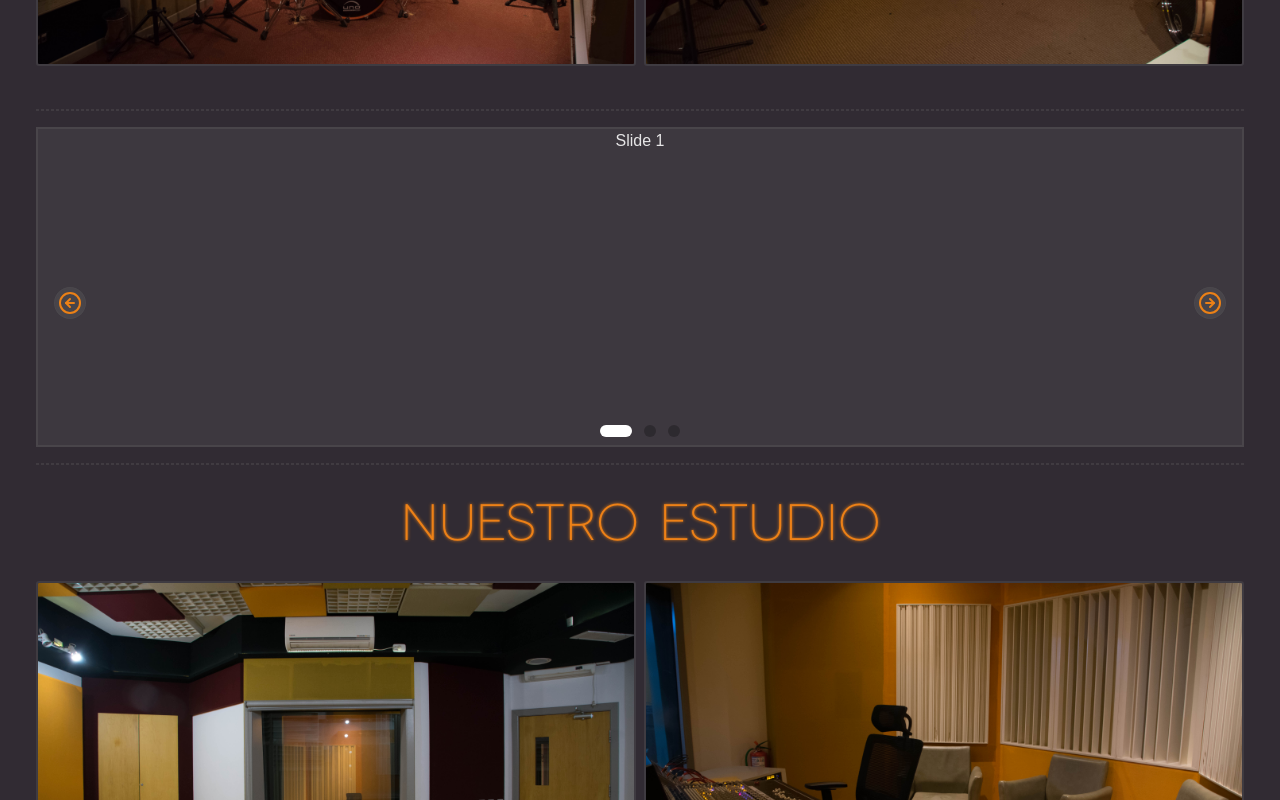
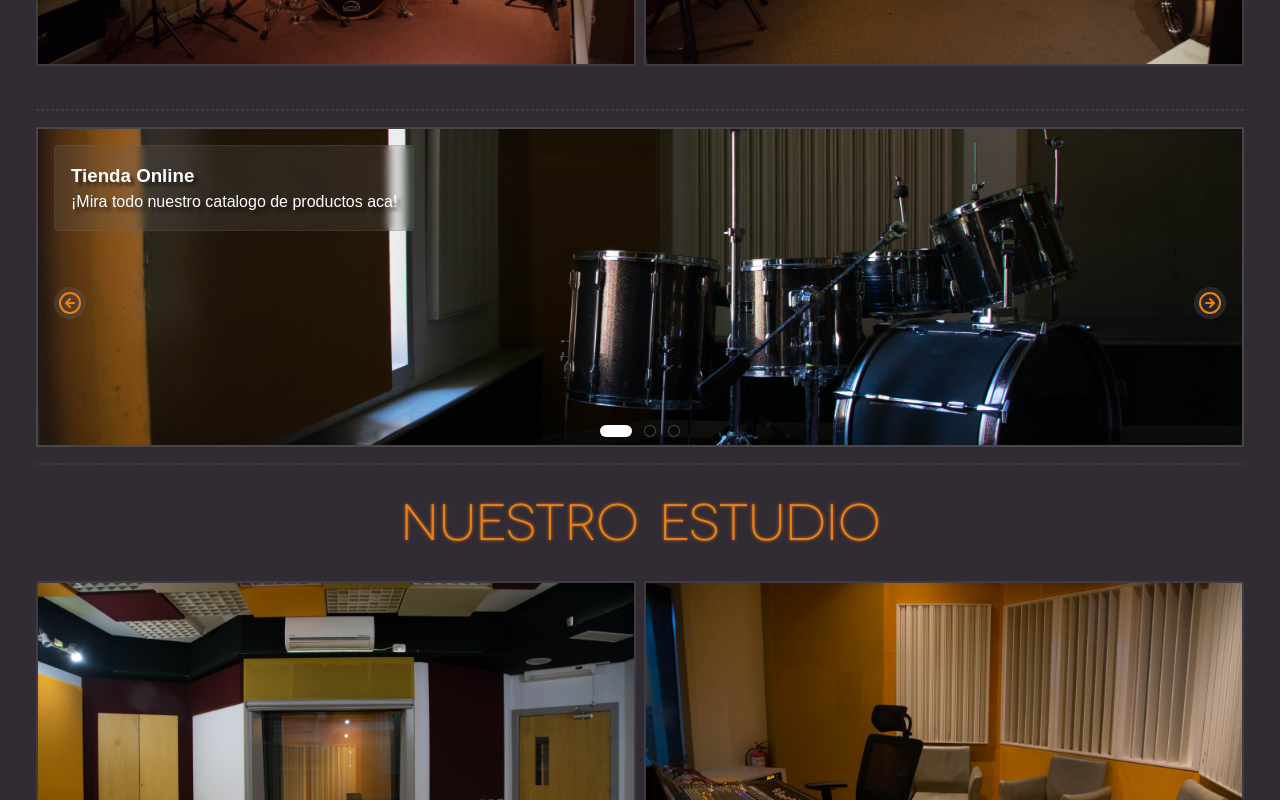
Before and after one commit to tgsauz/cuzco-webpage, a React (Vite) app: page / in a window 1280 px wide. Shown: the part 2500-3300 px from the top of the page. Built offline with nearby package versions, Linux system fonts and the light colour scheme; a web font is replaced by a local one.

Commit message:
Version 0.3.4
Last revision

TLDR: Added new background image, updated footer, slider and about page styles.

TO-DO: Add links to each slide.

```diff
--- a/src/components/footer.jsx
+++ b/src/components/footer.jsx
@@ -6,7 +6,7 @@ const Footer = () => {
             <div className="footer">
                 <div className="footer-container">
                     <div className='footer-logo'>
-                        <img src="/icon/iconocuzco.jpg"/>
+                        <img src="/icon/elcuzcologo.jpg"/>
                     </div>
                     <div className="footer-text">
                         <p>2024 © El Cuzco</p>
--- a/src/components/slider.jsx
+++ b/src/components/slider.jsx
@@ -6,9 +6,53 @@ const Slider = () => {
   const [currentSlide, setCurrentSlide] = useState(0);
 
   const slides = [
-    { id: 1, content: 'Slide 1' },
-    { id: 2, content: 'Slide 2' },
-    { id: 3, content: 'Slide 3' },
+    { id: 1, content: (
+      <a className='storelink' href='https://pedix.app/el-cuzco' target='_blank' rel='noopener noreferrer'>
+        <div className='slide-content'>
+          <div className='text'>
+            <h3>
+              Tienda Online
+            </h3>
+            <p>
+              ¡Mira todo nuestro catalogo de productos aca!
+            </p>
+          </div>
+          <img src='/background/bg01.jpg' />
+        </div>
+      </a>
+    ) },
+    { id: 2, content: (
+      <a className='link'>
+        <div className='slide-content'>
+          <div className='text'>
+            <h3>
+              ¡Graba tu multitrack!
+            </h3>
+            <p>
+              Necesitas grabar tu multitrack? Ponete en contacto con nostros
+            </p>
+          </div>
+          <img src='/background/bg04.jpg' />
+        </div>
+
+      </a>
+    ) },
+    { id: 3, content: (
+      <a className='link'>
+        <div className='slide-content'>
+          <div className='text'>
+            <h3>
+              Promo X
+            </h3>
+            <p>
+              Tenemos oferta para grabacion multitrack por todo el mes de noviembre.
+            </p>
+          </div>
+          <img src='/background/bg02.jpg' />
+        </div>
+
+      </a>
+    ) },
   ];
 
   const handleArrowClick = (direction) => {
--- a/src/styles/about.css
+++ b/src/styles/about.css
@@ -49,6 +49,7 @@
     padding: 1rem;
     border-radius: 0.25rem;
     max-width: 100%;
+    text-shadow: 0.25rem 0.25rem 0.2rem rgba(0, 0, 0, 0.5);
 }
 .separator {
     width: calc(100% - 2.5rem);
--- a/src/styles/slider.css
+++ b/src/styles/slider.css
@@ -6,7 +6,6 @@
     border: 0.15rem solid rgba(109, 109, 109, 0.25);
     background-color: rgba(109, 109, 109, 0.2);
 }
-
 .slide {
     position: absolute;
     top: 0;
@@ -15,11 +14,38 @@
     height: 100%;
     display: none;
 }
-
 .slide.active {
     display: block;
 }
-
+.slide-content {
+    position: relative;
+    width: 100%;
+    height: 100%;
+}
+.slide-content > .text {
+    position: absolute;
+    top: 0;
+    left: 0;
+    display: flex;
+    flex-direction: column;
+    justify-content: start;
+    align-items: start;
+    color: #fff;
+    text-shadow: 0 0 0.2rem rgba(0, 0, 0, 0.5);
+    padding: 1rem;
+    margin: 0.5rem;
+    background-color: rgba(109, 109, 109, 0.2);
+    backdrop-filter: blur(0.25rem);
+    border: 0.1rem solid rgba(109, 109, 109, 0.2);
+    border-radius: 0.25rem;
+    text-shadow: 0.25rem 0.25rem 0.2rem rgba(0, 0, 0, 0.5);
+    margin: 1rem;
+}
+.slide-content > img {
+    width: 100%;
+    height: 100%;
+    object-fit: cover;
+}
 .dots {
     position: absolute;
     bottom: 0.5rem;
@@ -30,23 +56,20 @@
     width: 5rem;
     flex-grow: 1;
 }
-
 .dot {
     border: none;
     width: 0.75rem;
     height: 0.75rem;
     border-radius: 0.75rem;
     background-color: rgba(0, 0, 0, 0.25);
-    border: none;
+    border: 0.1rem solid rgba(255, 255, 255, 0.25);
     transition: all 0.2s;
 }
-
 .dot.active {
     width: 2rem;
     background-color: #fff;
     border-radius: 4rem;
 }
-
 .arrows {
     position: absolute;
     top: 50%;
@@ -57,7 +80,6 @@
     justify-content: space-between;
     padding: 0 1rem;
 }
-
 .arrow {
     width: 2rem;
     height: 2rem;
```
Also changed, not shown: public/background/bg04.jpg (added).
